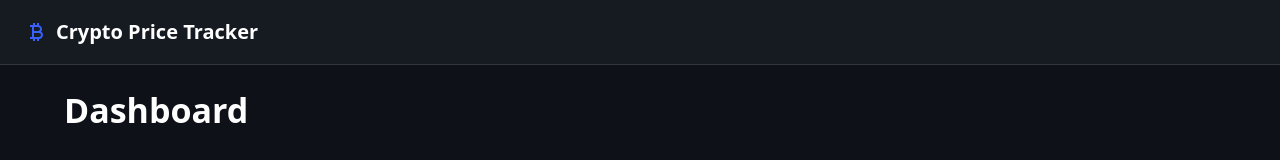
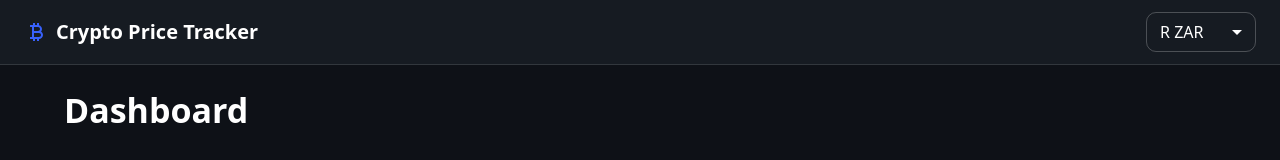
Before and after one commit to deswardtelbie/crypto-price-tracker, a React (Vite) app: page / in a window 1280 px wide. Shown: the top 160 px of the page. Built offline with nearby package versions, Linux system fonts and the light colour scheme.

Commit message:
feat: add currency selector with persisted Redux slice

```diff
--- a/src/app/store.ts
+++ b/src/app/store.ts
@@ -1,13 +1,24 @@
 import { configureStore } from "@reduxjs/toolkit";
 import { setupListeners } from "@reduxjs/toolkit/query";
 import { coinsApi } from "../features/coins/coinsApi";
+import currencyReducer, { saveCurrency } from "../features/currency/currencySlice";
 
 export const store = configureStore({
   reducer: {
     [coinsApi.reducerPath]: coinsApi.reducer,
+    currency: currencyReducer,
   },
   middleware: (getDefaultMiddleware) =>
     getDefaultMiddleware().concat(coinsApi.middleware),
+});
+
+let lastCurrency = store.getState().currency;
+store.subscribe(() => {
+  const currency = store.getState().currency;
+  if (currency !== lastCurrency) {
+    lastCurrency = currency;
+    saveCurrency(currency);
+  }
 });
 
 setupListeners(store.dispatch);
--- /dev/null
+++ b/src/components/CurrencySelector.tsx
@@ -0,0 +1,26 @@
+import { MenuItem, TextField } from "@mui/material";
+import { useAppDispatch, useAppSelector } from "../app/hooks";
+import { setCurrency } from "../features/currency/currencySlice";
+import { SUPPORTED_CURRENCIES } from "../lib/currencies";
+
+export function CurrencySelector() {
+  const currency = useAppSelector((state) => state.currency);
+  const dispatch = useAppDispatch();
+
+  return (
+    <TextField
+      select
+      size="small"
+      value={currency}
+      onChange={(event) => dispatch(setCurrency(event.target.value))}
+      aria-label="Select currency"
+      sx={{ minWidth: 110 }}
+    >
+      {SUPPORTED_CURRENCIES.map((option) => (
+        <MenuItem key={option.code} value={option.code}>
+          {option.symbol} {option.code.toUpperCase()}
+        </MenuItem>
+      ))}
+    </TextField>
+  );
+}
--- a/src/components/layout/AppLayout.tsx
+++ b/src/components/layout/AppLayout.tsx
@@ -8,6 +8,7 @@ import {
 } from "@mui/material";
 import CurrencyBitcoinIcon from "@mui/icons-material/CurrencyBitcoin";
 import { Link as RouterLink, Outlet } from "react-router-dom";
+import { CurrencySelector } from "../CurrencySelector";
 
 // Shared shell rendered around every route. Pages render into <Outlet />.
 export function AppLayout() {
@@ -31,7 +32,7 @@ export function AppLayout() {
             </Typography>
           </MuiLink>
           <Box sx={{ flexGrow: 1 }} />
-          {/* Currency selector is added to the header in a later commit. */}
+          <CurrencySelector />
         </Toolbar>
       </AppBar>
       <Container maxWidth="lg" sx={{ flexGrow: 1, py: 3 }}>
--- /dev/null
+++ b/src/features/currency/currencySlice.ts
@@ -0,0 +1,24 @@
+import { createSlice, type PayloadAction } from "@reduxjs/toolkit";
+import { DEFAULT_CURRENCY, getCurrency } from "../../lib/currencies";
+
+const STORAGE_KEY = "vsCurrency";
+
+export function loadCurrency(): string {
+  const saved = localStorage.getItem(STORAGE_KEY);
+  return saved ? getCurrency(saved).code : DEFAULT_CURRENCY;
+}
+
+export function saveCurrency(code: string): void {
+  localStorage.setItem(STORAGE_KEY, code);
+}
+
+const currencySlice = createSlice({
+  name: "currency",
+  initialState: loadCurrency(),
+  reducers: {
+    setCurrency: (_state, action: PayloadAction<string>) => action.payload,
+  },
+});
+
+export const { setCurrency } = currencySlice.actions;
+export default currencySlice.reducer;
```
